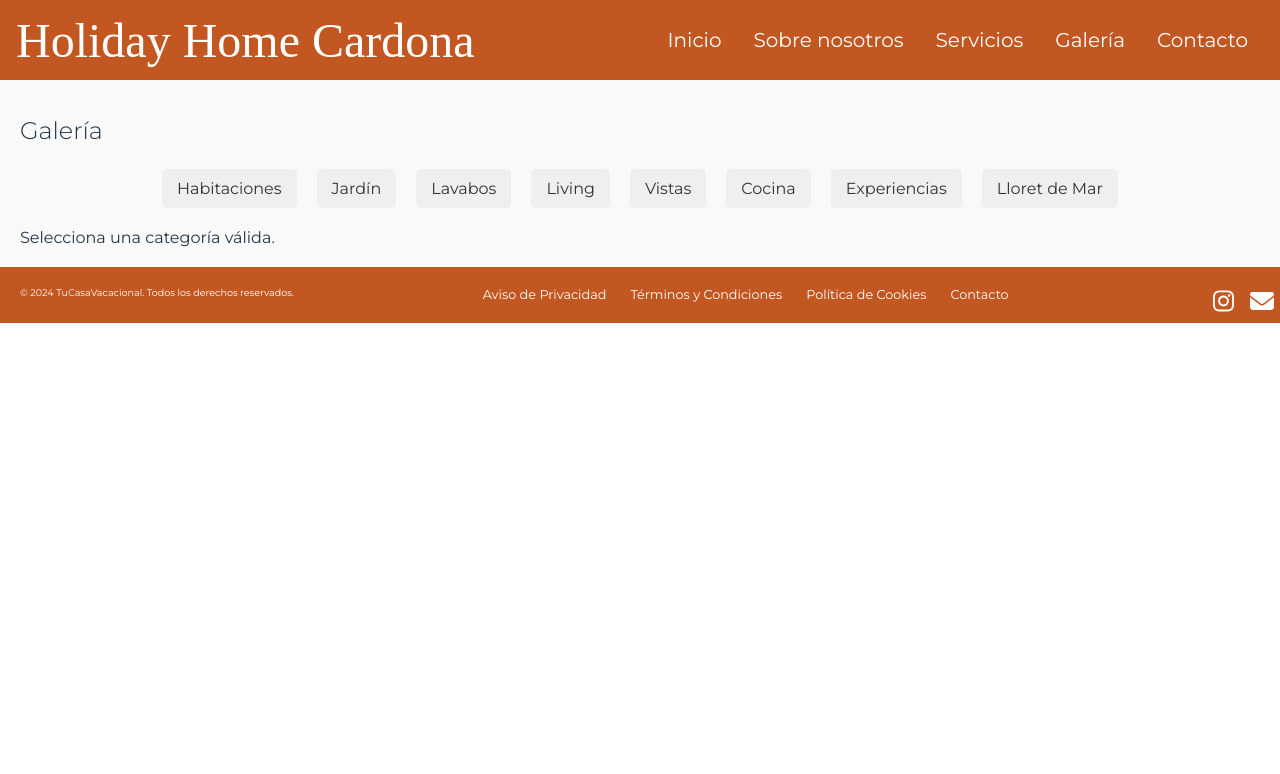
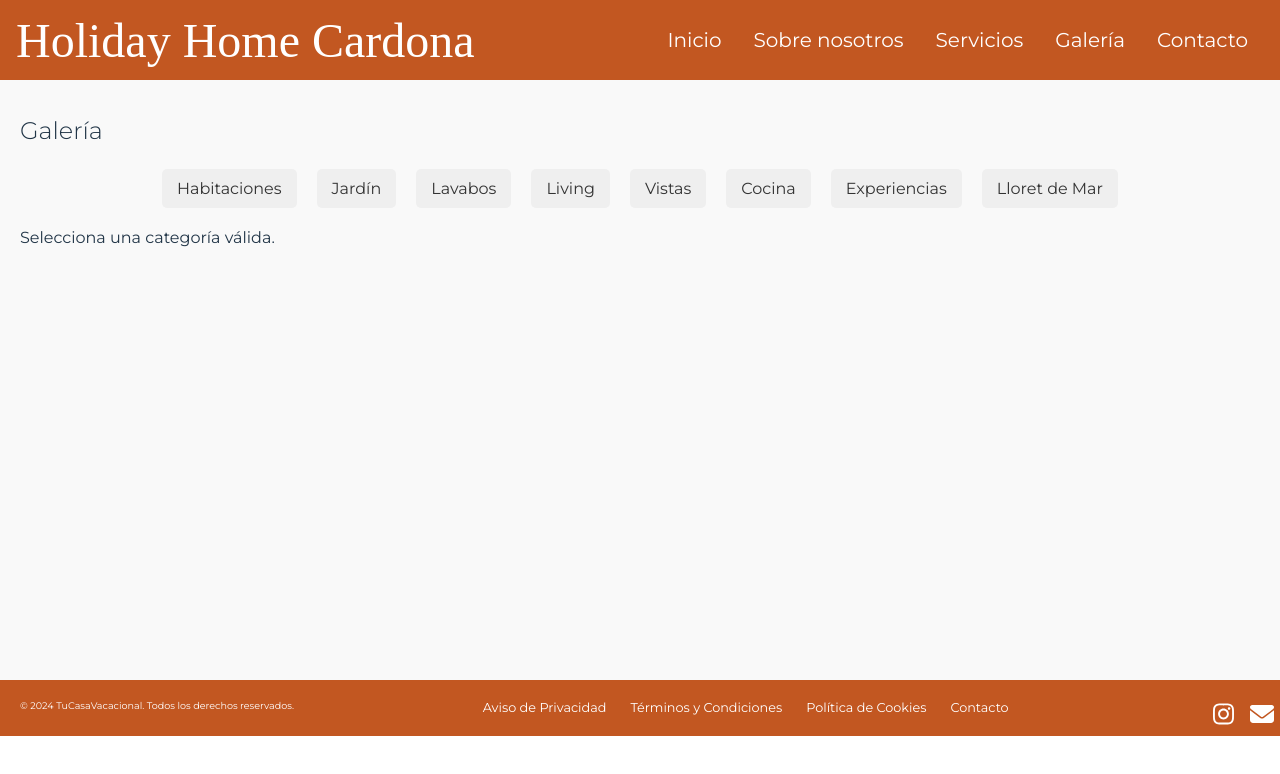
Before and after one commit to SaraJoLo/H.H.Cardona, a React (Vite) app: page /gallery in a window 1280 px wide. Shown: the top 774 px of the page. Built offline with nearby package versions, Linux system fonts and the light colour scheme; a web font is replaced by a local one.

Commit message:
feture styles

```diff
--- a/src/pages/Gallery/gallery.scss
+++ b/src/pages/Gallery/gallery.scss
@@ -43,6 +43,7 @@
 
     .image-gallery {
       display: grid;
+      min-height: 54vh;
       grid-template-columns: repeat(auto-fit, minmax(250px, 1fr));
       gap: 15px;
 
```
